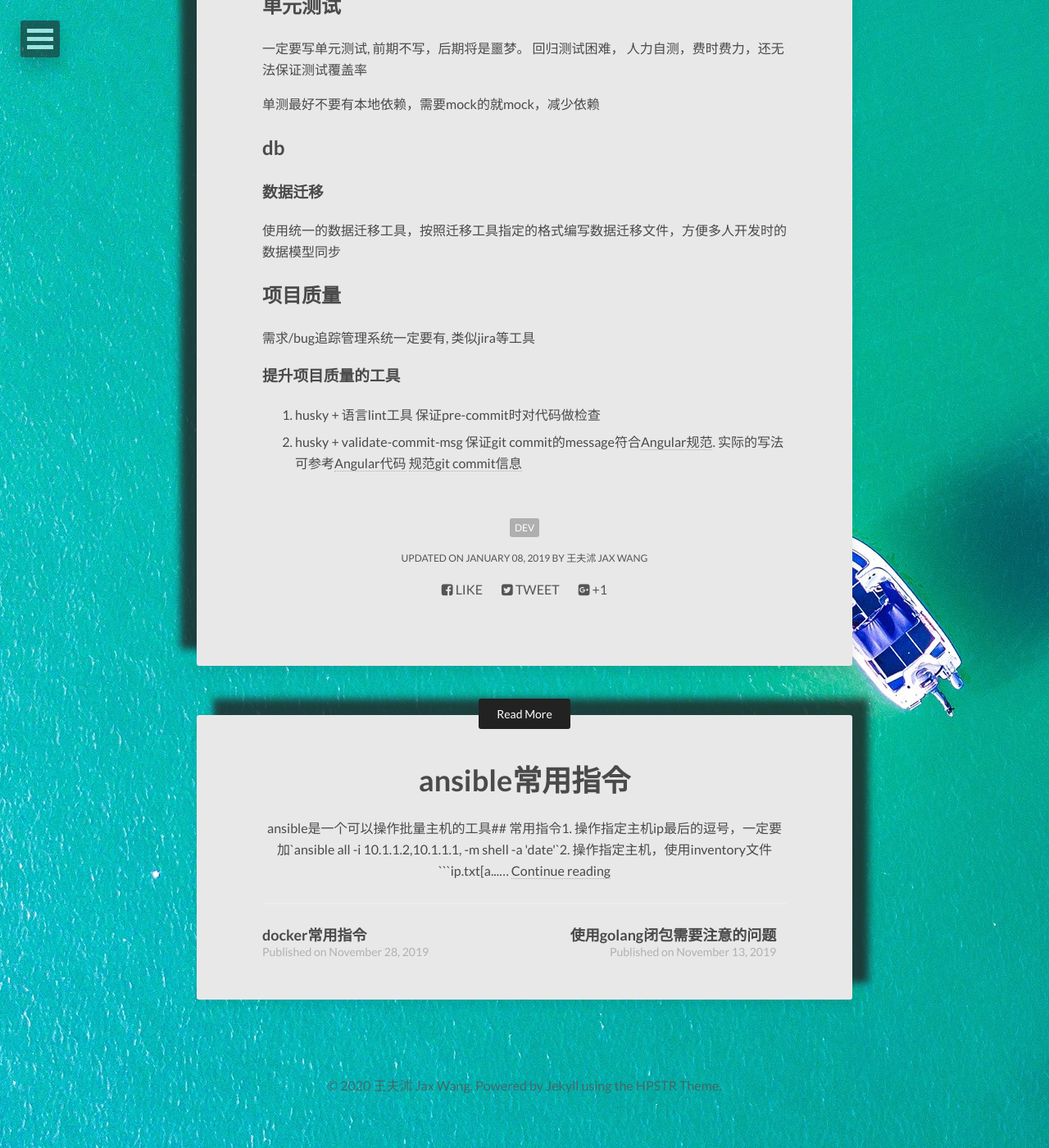
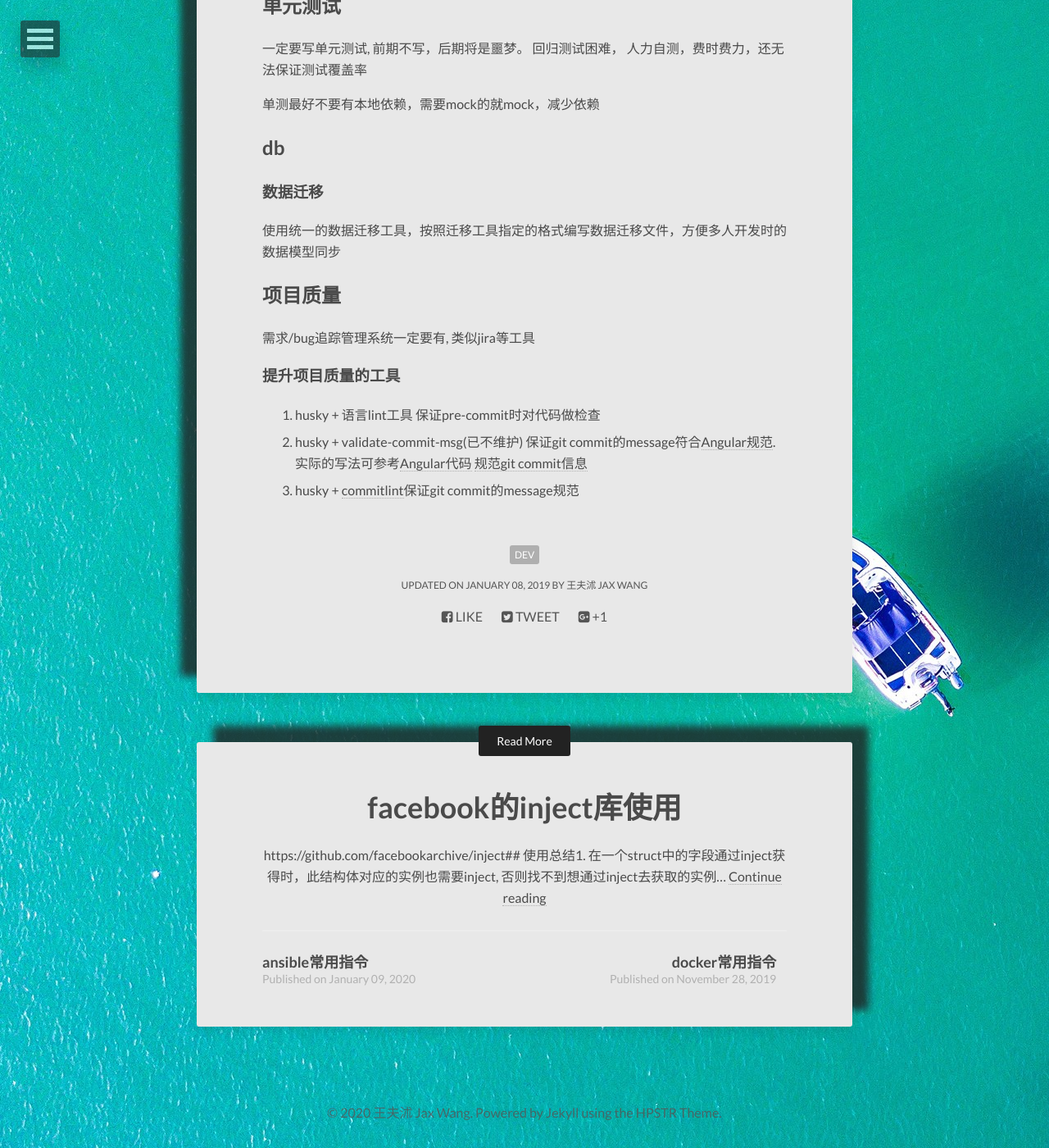
Before and after one commit to wfsly/blog, a Jekyll site: the page built from _posts/2019-01-08-项目开发体会.md, in a window 1280 px wide and 1400 px high, scrolled down 376 px. Shown: the whole window at 82% size. Built offline with Jekyll 4.4.1, drawn with Linux system fonts in a browser that asks for light colours; nearby versions of some CDN libraries.

Commit message:
add and update

```diff
--- a/_posts/2019-01-08-项目开发体会.md
+++ b/_posts/2019-01-08-项目开发体会.md
@@ -24,7 +24,8 @@ tags: [dev]
 
 ### 提升项目质量的工具
 1. husky + 语言lint工具 保证pre-commit时对代码做检查
-2. husky + validate-commit-msg 保证git commit的message符合[Angular规范][angular]. 实际的写法可参考[Angular代码][angular-github] [规范git commit信息][commit-msg]
+2. husky + validate-commit-msg(已不维护) 保证git commit的message符合[Angular规范][angular]. 实际的写法可参考[Angular代码][angular-github] [规范git commit信息][commit-msg]
+3. husky + [commitlint][commitlint]保证git commit的message规范
 
 
 
@@ -32,3 +33,4 @@ tags: [dev]
 [commit-msg]: http://www.ruanyifeng.com/blog/2016/01/commit_message_change_log.html
 [angular]: https://docs.google.com/document/d/1QrDFcIiPjSLDn3EL15IJygNPiHORgU1_OOAqWjiDU5Y/edit#heading=h.greljkmo14y0
 [angular-github]: https://github.com/angular/angular/commits/master
+[commitlint]: https://github.com/conventional-changelog/commitlint
--- /dev/null
+++ b/_posts/2020-01-14-facebook的inject库使用.md
@@ -0,0 +1,13 @@
+---
+layout: post
+title:  facebook的inject库使用
+description:
+modified:   2020-01-14 14:48:36
+tags: [golang]
+---
+
+https://github.com/facebookarchive/inject
+
+## 使用总结
+
+1. 在一个struct中的字段通过inject获得时，此结构体对应的实例也需要inject, 否则找不到想通过inject去获取的实例
```
Also changed, not shown: _posts/2019-10-18-k8s集群运维记录.md (+4 -0 lines).
